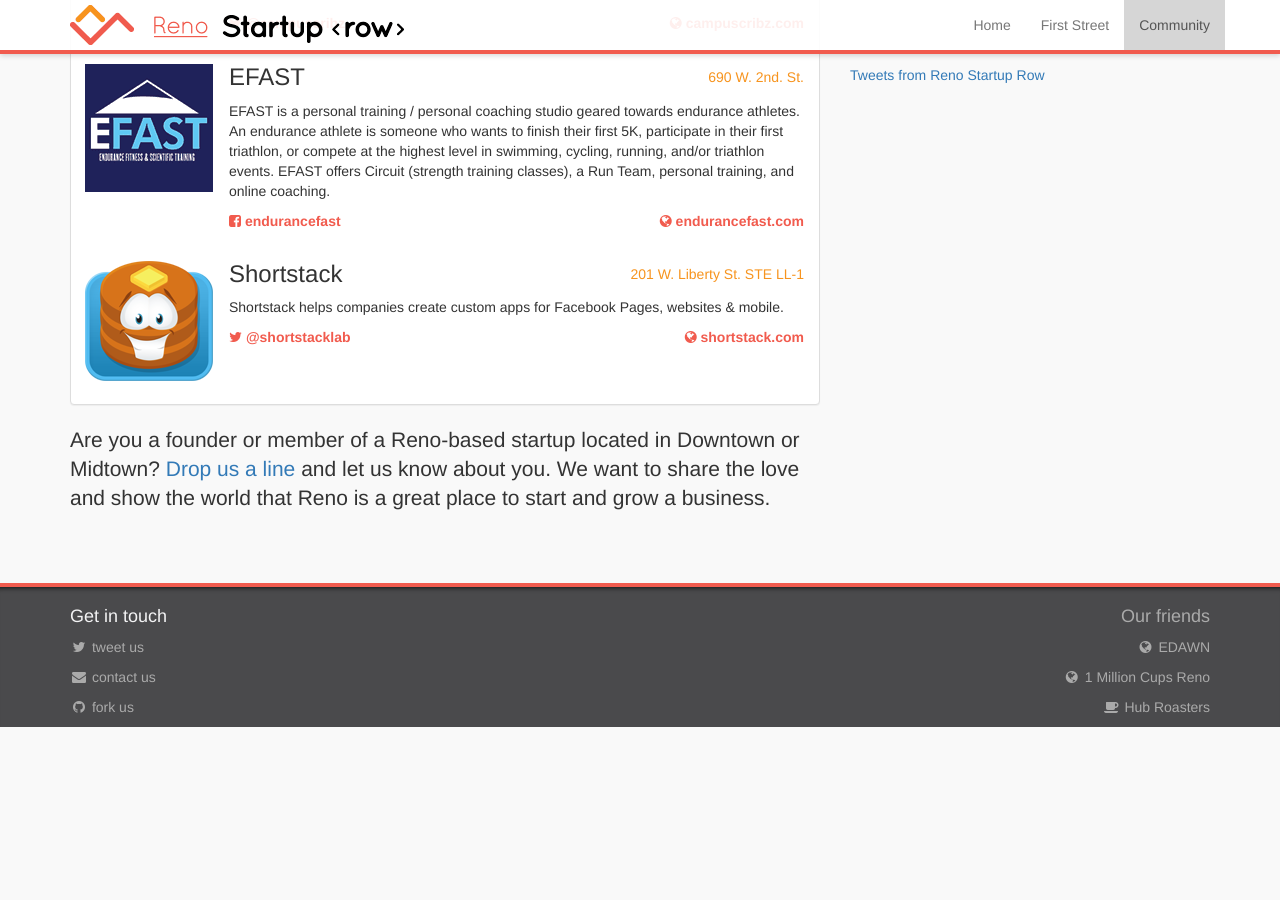
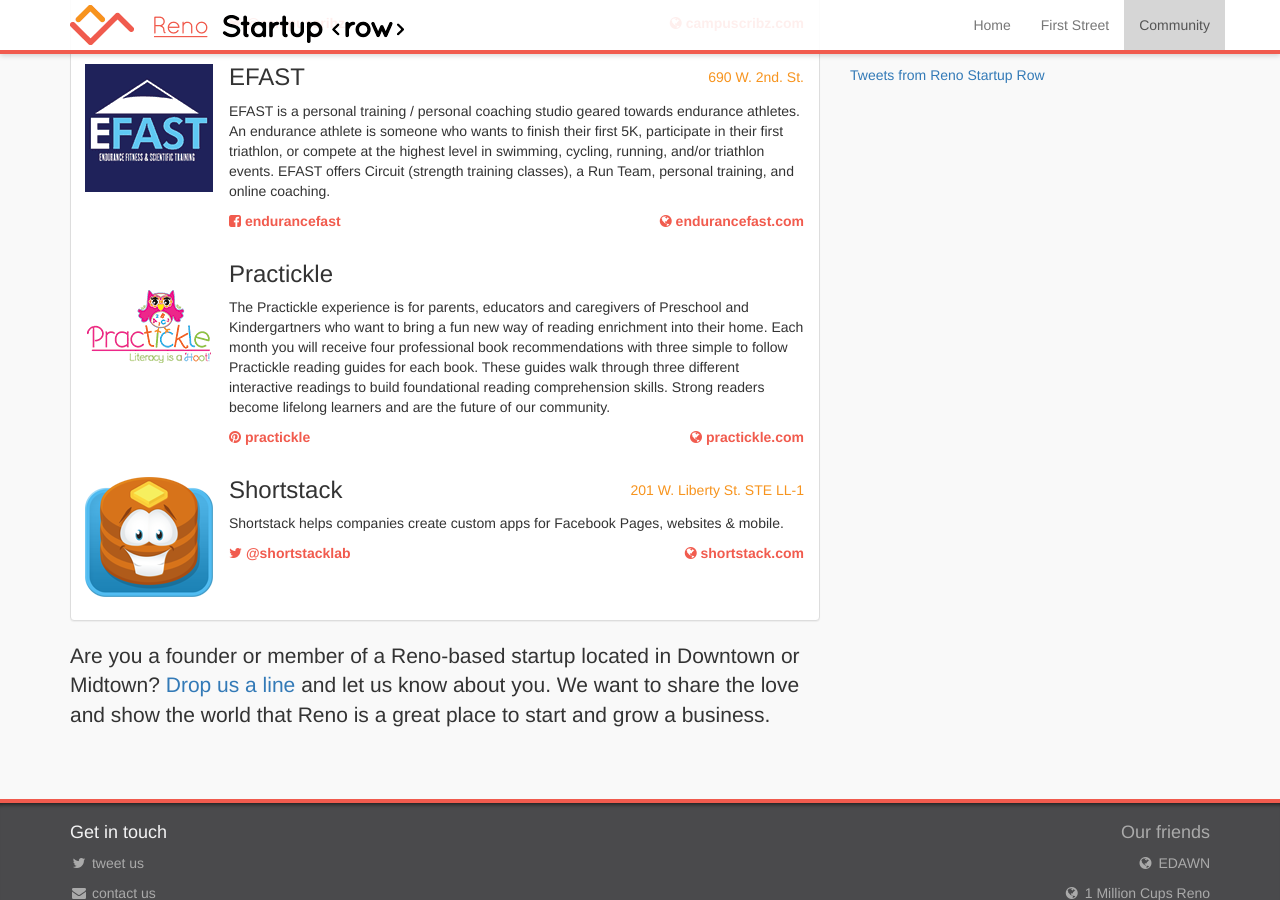
Before and after one commit to startuprow/startuprow.github.io, a Jekyll site: the page built from index.html, in a window 1280 px wide and 900 px high, scrolled down 3635 px. Built offline with Jekyll 4.4.1, drawn with Linux system fonts in a browser that asks for light colours; nearby versions of some CDN libraries; Markdown is read by kramdown in place of the engine named in the settings; comment, search, counter and statistics services are not loaded; before the commit the page ends 4362 px from its top, so only the background shows below that.

Commit message:
Added Practickle to Community section.

```diff
--- a/index.html
+++ b/index.html
@@ -233,6 +233,17 @@
 
   <div class="panel-body company-profile">
     <div class="company-logo">
+      <img src="/img/logo/practickle.png">
+    </div>
+    <span class="contact address pull-right"></span>
+    <h3>Practickle</h3>
+    <p>The Practickle experience is for parents, educators and caregivers of Preschool and Kindergartners who want to bring a fun new way of reading enrichment into their home. Each month you will receive four professional book recommendations with three simple to follow Practickle reading guides for each book.  These guides walk through three different interactive readings to build foundational reading comprehension skills. Strong readers become lifelong learners and are the future of our community.</p>
+    <span class="contact twitter"><a href="https://pinterest.com/practickle"><i class="fa fa-pinterest"></i> practickle</a></span>
+    <span class="contact website pull-right"><a href="http://practickle.com"><i class="fa fa-globe"></i> practickle.com</a></span>
+  </div>
+
+  <div class="panel-body company-profile">
+    <div class="company-logo">
       <img src="/img/logo/shortstack.png">
     </div>
     <span class="contact address pull-right">201 W. Liberty St. STE LL-1</span>
```
Also changed, not shown: img/logo/practickle.png (added).
